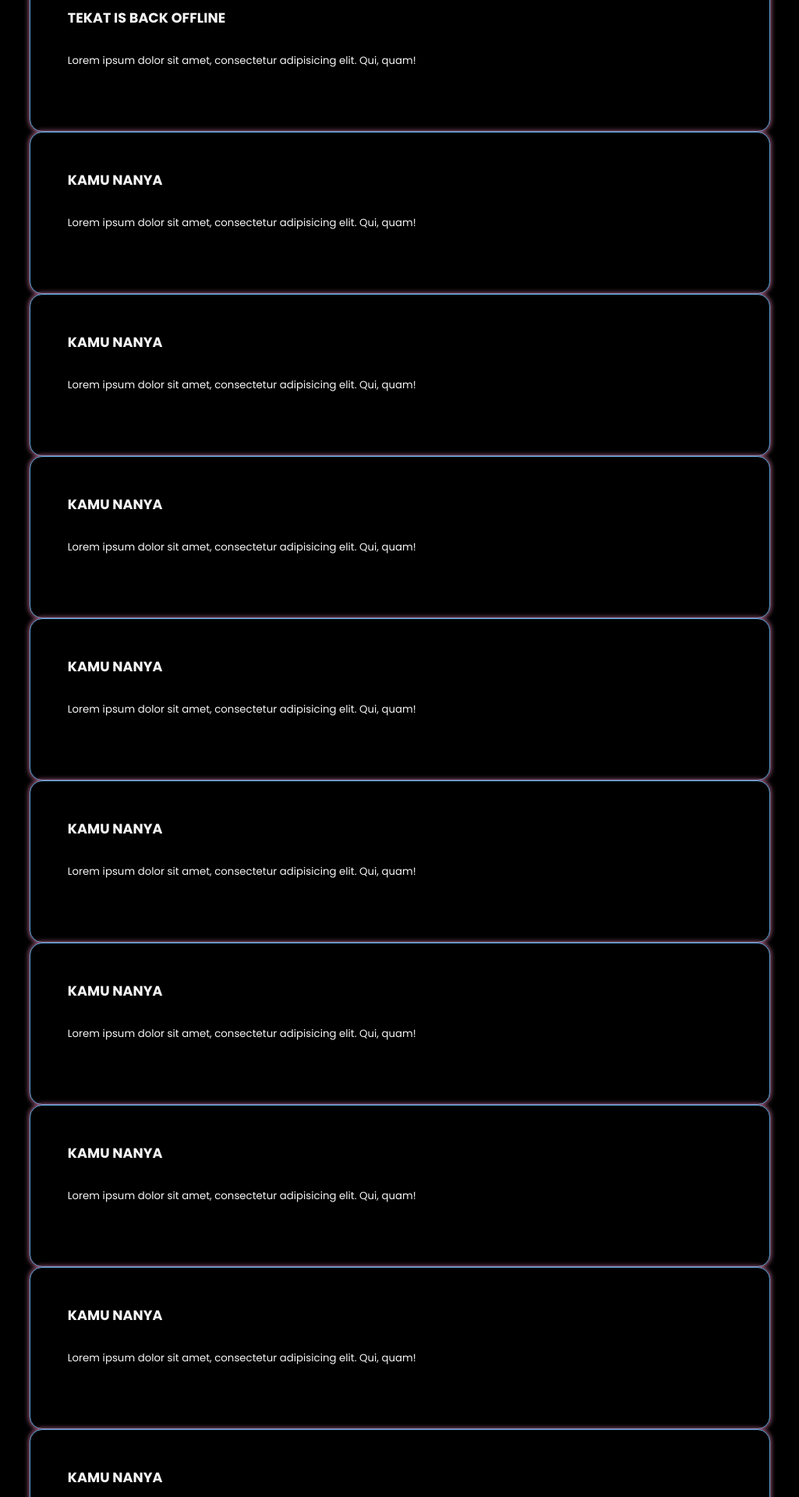
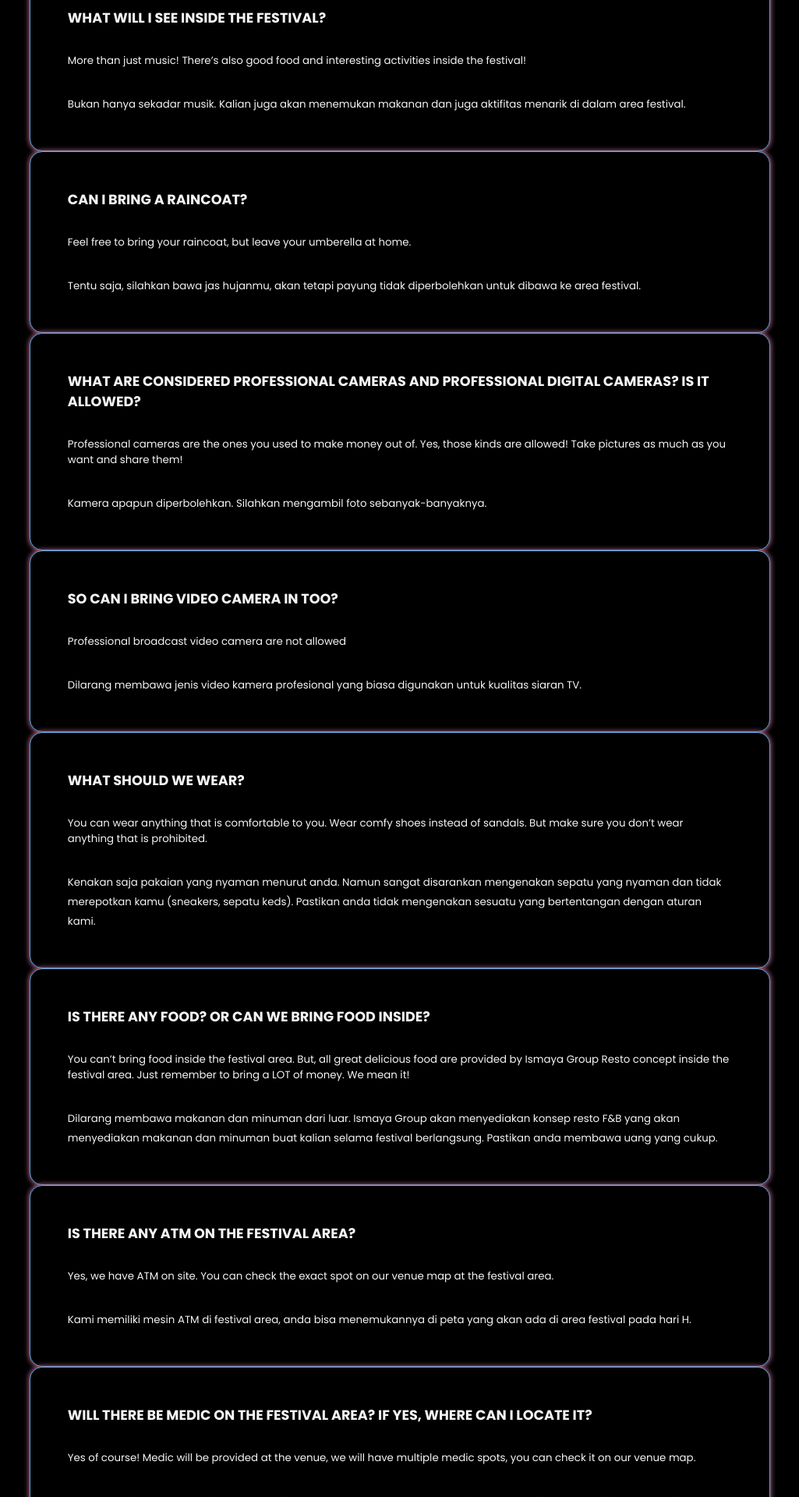
Before and after one commit to Lehho021/Website-Tekat, a React (Create React App) app: page /faq in a window 1280 px wide. Shown: the part 520-2440 px from the top of the page at 78% size, without its empty margins (127-1152 px from the left). Built offline with nearby package versions, Linux system fonts and the light colour scheme.

Commit message:
Menambahkan FAQ

```diff
--- a/src/Components/Pages/Faq/Faq.jsx
+++ b/src/Components/Pages/Faq/Faq.jsx
@@ -13,58 +13,69 @@ const Offer = [
   },
 
   {
-    price: "TEKAT IS BACK OFFLINE",
-    text: "Lorem ipsum dolor sit amet, consectetur adipisicing elit. Qui, quam!",
+    price: "WHAT WILL I SEE INSIDE THE FESTIVAL?",
+    text: "More than just music! There’s also good food and interesting activities inside the festival!",
+    text1: "Bukan hanya sekadar musik. Kalian juga akan menemukan makanan dan juga aktifitas menarik di dalam area festival.",
   },
 
   {
-    price: "KAMU NANYA",
-    text: "Lorem ipsum dolor sit amet, consectetur adipisicing elit. Qui, quam!",
+    price: "CAN I BRING A RAINCOAT?",
+    text: "Feel free to bring your raincoat, but leave your umberella at home.",
+    text1: "Tentu saja, silahkan bawa jas hujanmu, akan tetapi payung tidak diperbolehkan untuk dibawa ke area festival.",
   },
 
   {
-    price: "KAMU NANYA",
-    text: "Lorem ipsum dolor sit amet, consectetur adipisicing elit. Qui, quam!",
+    price: "WHAT ARE CONSIDERED PROFESSIONAL CAMERAS AND PROFESSIONAL DIGITAL CAMERAS? IS IT ALLOWED?",
+    text: "Professional cameras are the ones you used to make money out of. Yes, those kinds are allowed! Take pictures as much as you want and share them!",
+    text1: "Kamera apapun diperbolehkan. Silahkan mengambil foto sebanyak-banyaknya.",
   },
 
   {
-    price: "KAMU NANYA",
-    text: "Lorem ipsum dolor sit amet, consectetur adipisicing elit. Qui, quam!",
+    price: "SO CAN I BRING VIDEO CAMERA IN TOO?",
+    text: "Professional broadcast video camera are not allowed",
+    text1: "Dilarang membawa jenis video kamera profesional yang biasa digunakan untuk kualitas siaran TV.",
   },
 
   {
-    price: "KAMU NANYA",
-    text: "Lorem ipsum dolor sit amet, consectetur adipisicing elit. Qui, quam!",
+    price: "WHAT SHOULD WE WEAR?",
+    text: "You can wear anything that is comfortable to you. Wear comfy shoes instead of sandals. But make sure you don’t wear anything that is prohibited.",
+    text1: "Kenakan saja pakaian yang nyaman menurut anda. Namun sangat disarankan mengenakan sepatu yang nyaman dan tidak merepotkan kamu (sneakers, sepatu keds). Pastikan anda tidak mengenakan sesuatu yang bertentangan dengan aturan kami.",
   },
 
   {
-    price: "KAMU NANYA",
-    text: "Lorem ipsum dolor sit amet, consectetur adipisicing elit. Qui, quam!",
+    price: "IS THERE ANY FOOD? OR CAN WE BRING FOOD INSIDE?",
+    text: "You can’t bring food inside the festival area. But, all great delicious food are provided by Ismaya Group Resto concept inside the festival area. Just remember to bring a LOT of money. We mean it!",
+    text1: "Dilarang membawa makanan dan minuman dari luar. Ismaya Group akan menyediakan konsep resto F&B yang akan menyediakan makanan dan minuman buat kalian selama festival berlangsung. Pastikan anda membawa uang yang cukup.",
   },
 
   {
-    price: "KAMU NANYA",
-    text: "Lorem ipsum dolor sit amet, consectetur adipisicing elit. Qui, quam!",
+    price: "IS THERE ANY ATM ON THE FESTIVAL AREA?",
+    text: "Yes, we have ATM on site. You can check the exact spot on our venue map at the festival area.",
+    text1: "Kami memiliki mesin ATM di festival area, anda bisa menemukannya di peta yang akan ada di area festival pada hari H."
   },
 
   {
-    price: "KAMU NANYA",
-    text: "Lorem ipsum dolor sit amet, consectetur adipisicing elit. Qui, quam!",
+    price: "WILL THERE BE MEDIC ON THE FESTIVAL AREA? IF YES, WHERE CAN I LOCATE IT?",
+    text: "Yes of course! Medic will be provided at the venue, we will have multiple medic spots, you can check it on our venue map.",
+    text1: "Ya, tentu saja! Tenaga medis akan tersedia pada saat acara berlangsung, kita mempunyai beberapa titik area medik pada saat acara berlangsung."
   },
 
   {
-    price: "KAMU NANYA",
-    text: "Lorem ipsum dolor sit amet, consectetur adipisicing elit. Qui, quam!",
+    price: "IS THERE ANY LOCKER PROVIDED IN THE FESTIVAL AREA",
+    text: "Of course, but we’re recommend you not to bring any baggage to the festival area. So you can go straight to the festival area and have some fun!",
+    text1: "Tentu, namun kami merekomendasi anda untuk tidak membawa tas ke area festival. Sehingga anda bisa langsung ke area festival dan bersenang – senang!"
   },
 
   {
-    price: "KAMU NANYA",
-    text: "Lorem ipsum dolor sit amet, consectetur adipisicing elit. Qui, quam!",
+    price: "WHAT’S THE DIFFERENCE BETWEEN VIP AND GA?",
+    text: "Both will get you to enter the festival and experience the fun. VIP gets more classy treatment in the VIP section with its own toilet, bar, and service. You even get your own viewing area right in front of the stage. VIP and GA entrance will be separated at the venue.",
+    text1: "Keduanya dapat digunakan untuk memasuki festival. Namun, apabila anda mempunyai tiket VIP, anda dapat menikmati special treatment di VIP area, seperti toilet dan bar sendiri, bahkan anda juga akan mendapatkan VIP viewing area di depan stage. Pintu masuk GA dan VIP akan dipisah."
   },
 
   {
-    price: "KAMU NANYA",
-    text: "Lorem ipsum dolor sit amet, consectetur adipisicing elit. Qui, quam!",
+    price: "WHAT DO YOU MEAN BY EARLY ENTRY TICKET?",
+    text: "Anyone with this type of ticket has to enter the festival area BEFORE 6 PM, otherwise you have to top up to enter the area.",
+    text1: "Siapapun yang membeli tiket jenis EARLY ENTRY harus masuk ke area festival SEBELUM pukul 18:00 atau diharuskan melakukan top up sesuai dengan harga yang berlaku saat itu."
   },
 ];
 
```
